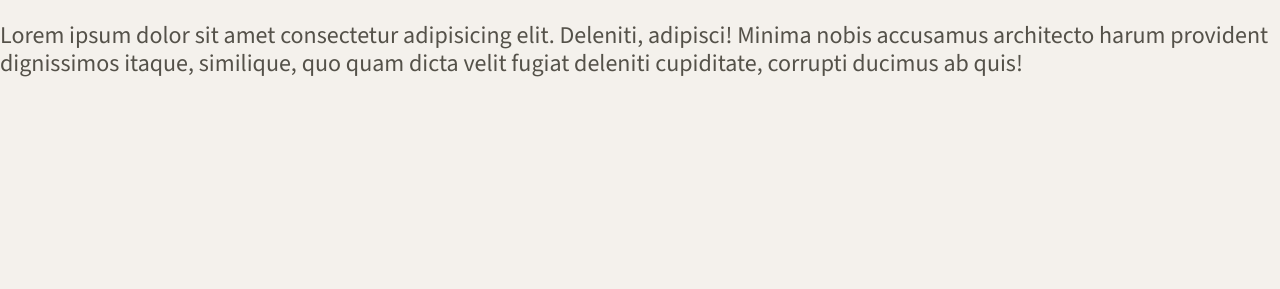
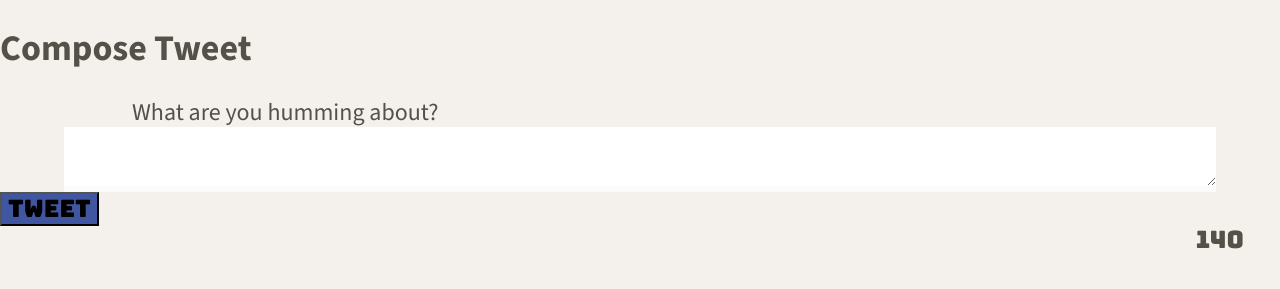
Before and after one commit to ClintasaurusRex/tweeter, a website: page public/index.html in a window 1280 px wide. Shown: the part 522-811 px from the top of the page. Drawn offline with nearby package versions, Linux system fonts and the light colour scheme.

Commit message:
tweeting

```diff
--- a/public/index.html
+++ b/public/index.html
@@ -32,6 +32,10 @@
 
   <link rel="stylesheet" href="/styles/header.css" type="text/css" />
 
+  <!-- new Tweet CSS -->
+  <link rel="stylesheet" href="/styles/new-tweet.css" type="text/css" />
+
+
   <!-- External JS -->
   <script src="https://ajax.googleapis.com/ajax/libs/jquery/3.4.1/jquery.min.js"></script>
 
@@ -45,7 +49,7 @@
 <body>
   <!-- Top nav bar (fixed) -->
   <nav>
-    <span class="tweet-text">TWEETER!</span>
+    <span class="tweeter-text">TWEETER!</span>
     <div class="write-text">
       <span>Write a new tweet</span>
       <i class="fas fa-angle-double-down"></i>
@@ -65,9 +69,17 @@
 
   <!-- Page-specific (main) content here -->
   <main class="container">
-    <p>Lorem ipsum dolor sit amet consectetur adipisicing elit. Deleniti, adipisci! Minima nobis accusamus architecto
-      harum provident dignissimos itaque, similique, quo quam dicta velit fugiat deleniti cupiditate, corrupti ducimus
-      ab quis!</p>
+    <section>
+      <h2>Compose Tweet</h2>
+      <form action="/tweets" method="POST">
+        <label for="tweet-text">What are you humming about?</label>
+        <textarea name="text" id="tweet-text"></textarea>
+        <div>
+          <button type="submit">Tweet</button>
+          <output name="counter" class="counter" for="tweet-text">140</output>
+        </div>
+      </form>
+    </section>
   </main>
 </body>
 
--- a/public/styles/layout.css
+++ b/public/styles/layout.css
@@ -28,5 +28,5 @@ main .container{
 }
 
 /*
- * Additional CSS can be defined below or in other CSS files, as per instructions
- */
+* Additional CSS can be defined below or in other CSS files, as per instructions
+*/
--- a/public/styles/nav.css
+++ b/public/styles/nav.css
@@ -10,7 +10,7 @@ nav {
   position: fixed;
   top: 0;
 }
-nav .tweet-text {
+nav .tweeter-text {
   font-family: "Bungee", sans-serif;
   display: inline-block;
 }
--- /dev/null
+++ b/public/styles/new-tweet.css
@@ -0,0 +1,26 @@
+main button {
+  background-color: #4056A1;
+  font-family: "Bungee", sans-serif;
+}
+main textarea {
+  width: 90%;
+  border: none;
+  border-bottom: 6px rgb(252, 250, 250) solid;
+  outline: none;
+  display: block;
+  margin-left: auto;
+  margin-right: auto;
+}
+
+
+main output {
+  font-family: "Bungee", sans-serif;
+  display: flex;
+  flex-direction: row-reverse;
+  padding-right: 1.5em;
+  padding-bottom: 1.5em;
+}
+main label {
+  display: block;
+  margin-left: 5.5em;
+}
--- a/server/data-files/initial-tweets.json
+++ b/server/data-files/initial-tweets.json
@@ -8,7 +8,7 @@
     "content": {
       "text": "If I have seen further it is by standing on the shoulders of giants"
     },
-    "created_at": 1720916165819
+    "created_at": 1720968916260
   },
   {
     "user": {
@@ -19,6 +19,6 @@
     "content": {
       "text": "Je pense , donc je suis"
     },
-    "created_at": 1721002565819
+    "created_at": 1721055316260
   }
 ]
```
